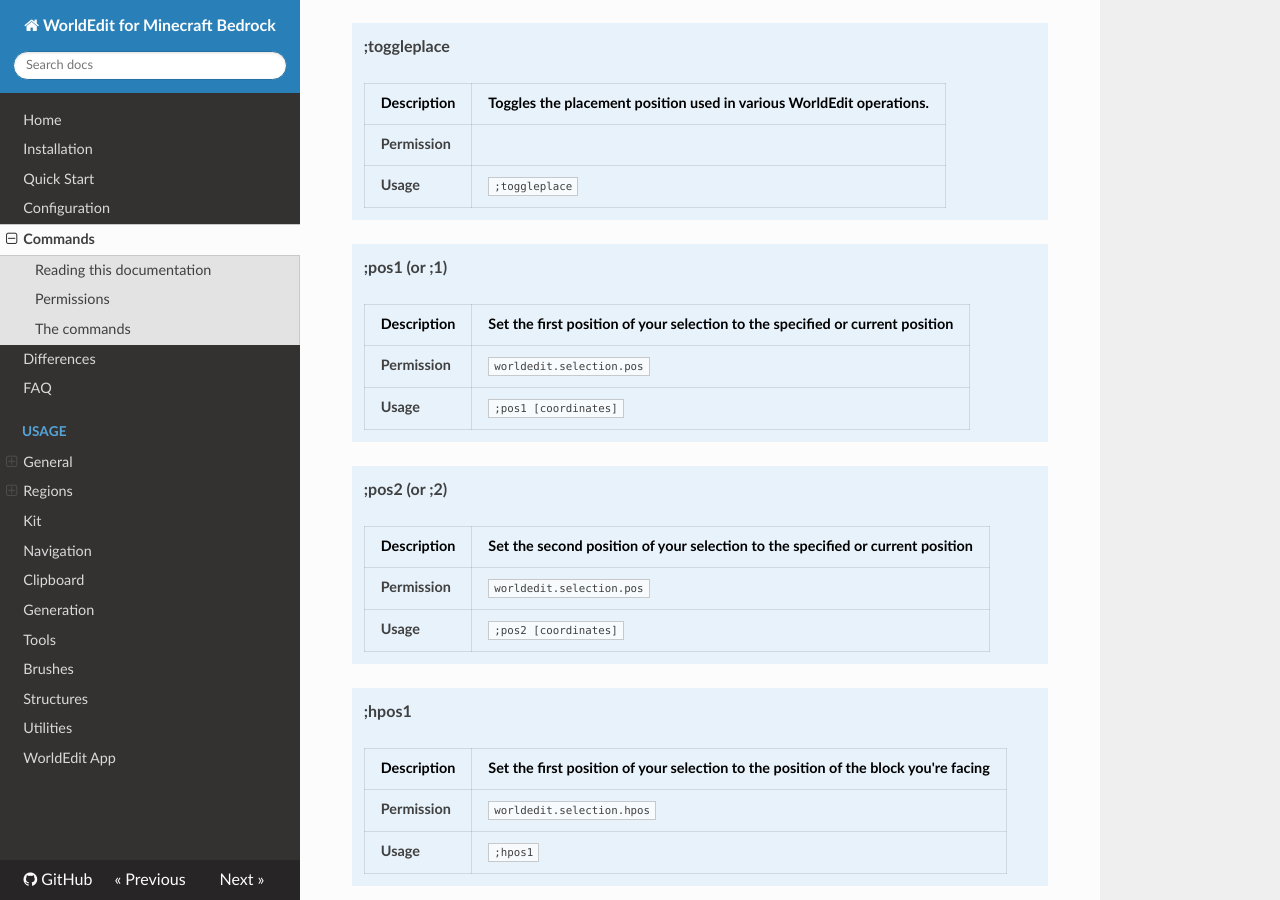
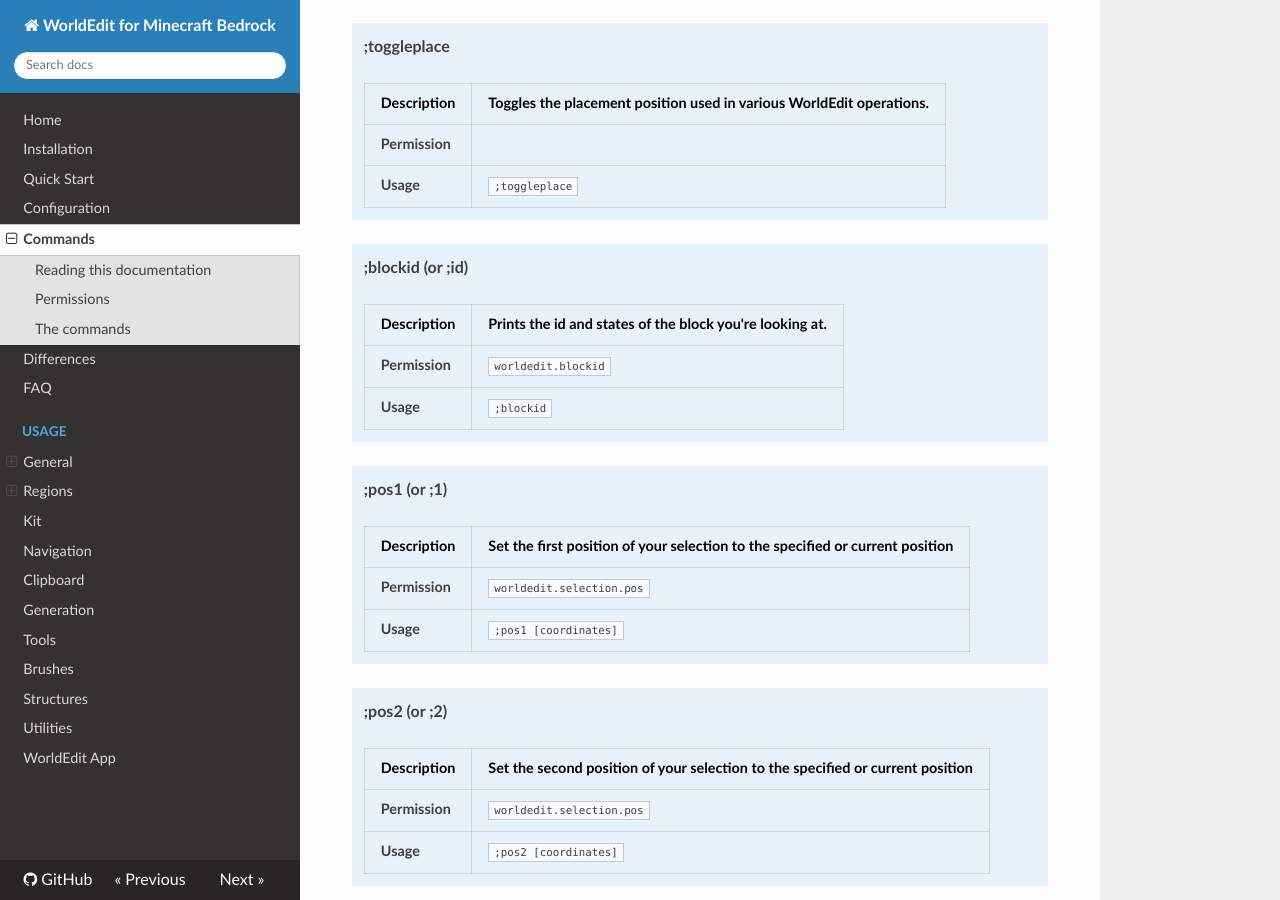
Before and after one commit to SIsilicon/WorldEdit-BE-Docs, an MkDocs documentation site: the page built from docs/commands.md, in a window 1280 px wide and 900 px high, scrolled down 2360 px. Built offline with MkDocs 1.6.1, drawn with Linux system fonts in a browser that asks for light colours; nearby versions of some CDN libraries.

Commit message:
Updated for 0.8.2

```diff
--- a/docs/commands.md
+++ b/docs/commands.md
@@ -81,6 +81,15 @@
 	|:--|:--|
 	|**Permission**||
 	|**Usage**|`;toggleplace`|
+
+!!! note ""
+
+	**;blockid (or ;id)**
+
+	|**Description**|Prints the id and states of the block you're looking at.|
+	|:--|:--|
+	|**Permission**|`worldedit.blockid`|
+	|**Usage**|`;blockid`|
 
 !!! note ""
 
```
Also changed, not shown: docs/usage/general/patterns.md (+2 -2 lines).
